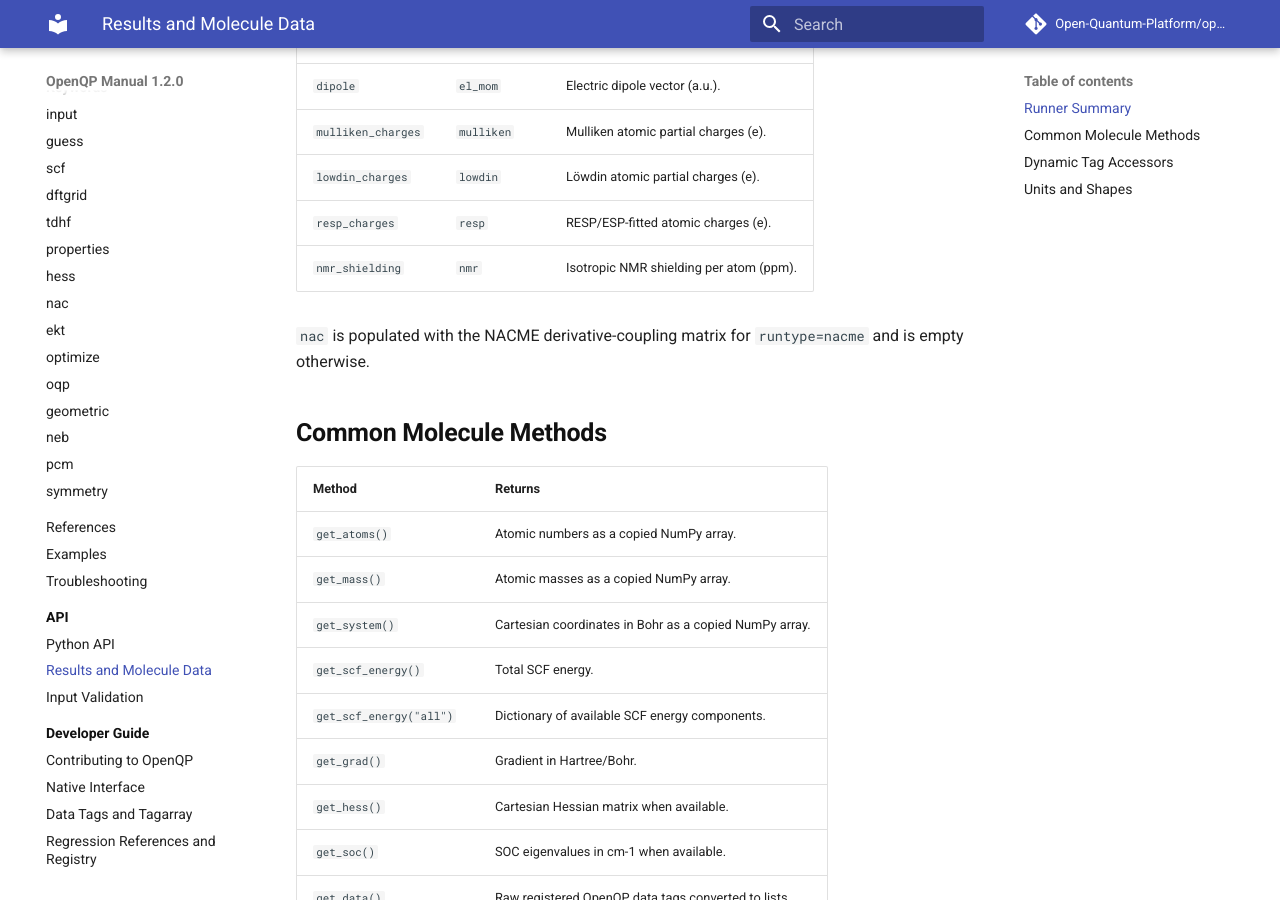
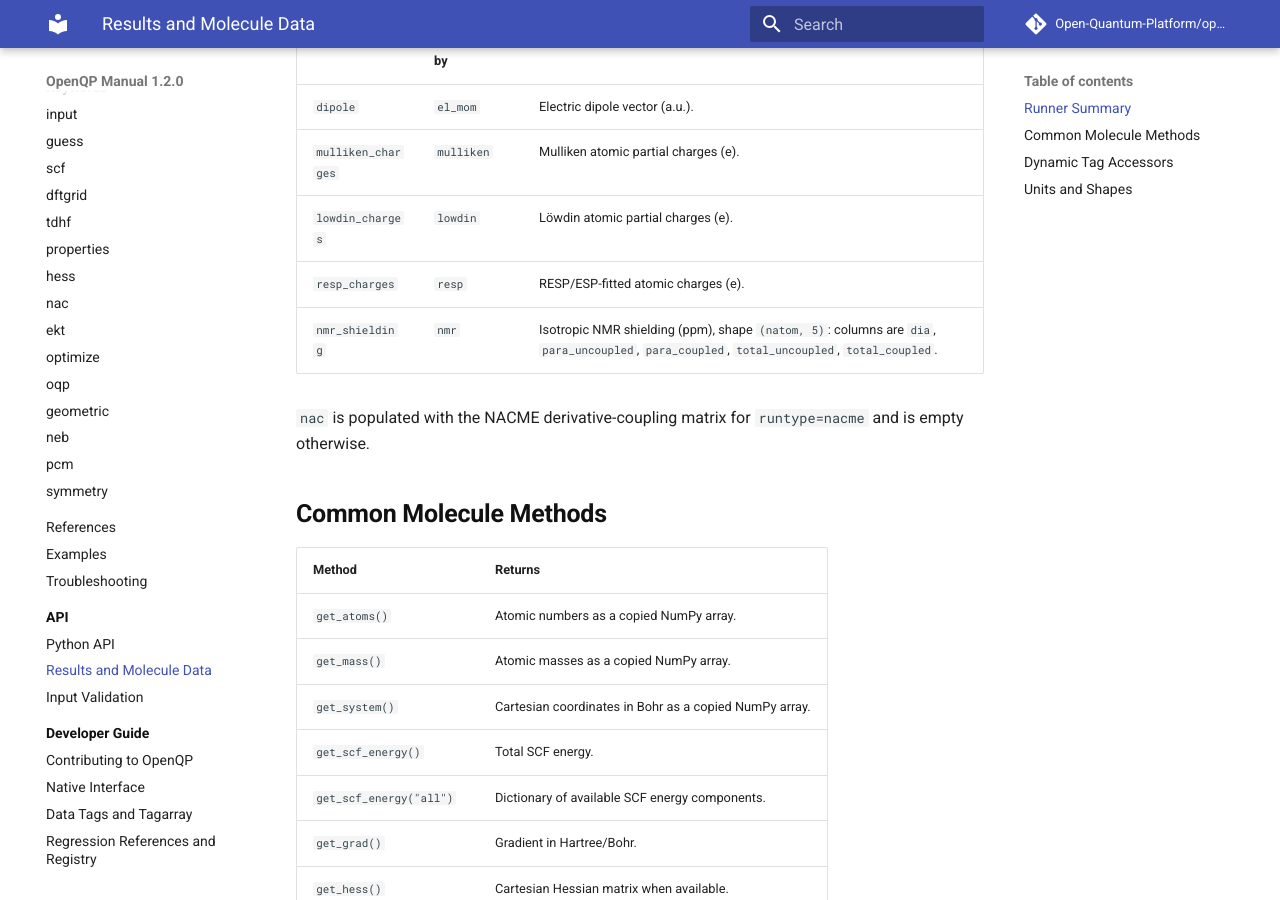
Before and after one commit to Open-Quantum-Platform/openqp-docs, an MkDocs documentation site: the page built from docs/api/results.md, in a window 1280 px wide and 900 px high, scrolled down 1124 px. Built offline with MkDocs 1.6.1 and Material for MkDocs 9.7.7, drawn with Linux system fonts in a browser that asks for light colours; comment, search, counter and statistics services are not loaded.

Commit message:
docs: clarify nmr_shielding result shape ((natom, 5) columns)
Per Codex review on #4: nmr_shielding is an atom-major (natom, 5) array
(dia, para_uncoupled, para_coupled, total_uncoupled, total_coupled), not a
single value per atom.

Co-Authored-By: Claude Opus 4.8 <noreply@anthropic.com>

```diff
--- a/docs/api/results.md
+++ b/docs/api/results.md
@@ -44,7 +44,7 @@ When the corresponding property is requested via `[properties] scf_prop`,
 | `mulliken_charges` | `mulliken` | Mulliken atomic partial charges (e). |
 | `lowdin_charges` | `lowdin` | Löwdin atomic partial charges (e). |
 | `resp_charges` | `resp` | RESP/ESP-fitted atomic charges (e). |
-| `nmr_shielding` | `nmr` | Isotropic NMR shielding per atom (ppm). |
+| `nmr_shielding` | `nmr` | Isotropic NMR shielding (ppm), shape `(natom, 5)`: columns are `dia`, `para_uncoupled`, `para_coupled`, `total_uncoupled`, `total_coupled`. |
 
 `nac` is populated with the NACME derivative-coupling matrix for `runtype=nacme`
 and is empty otherwise.
```
